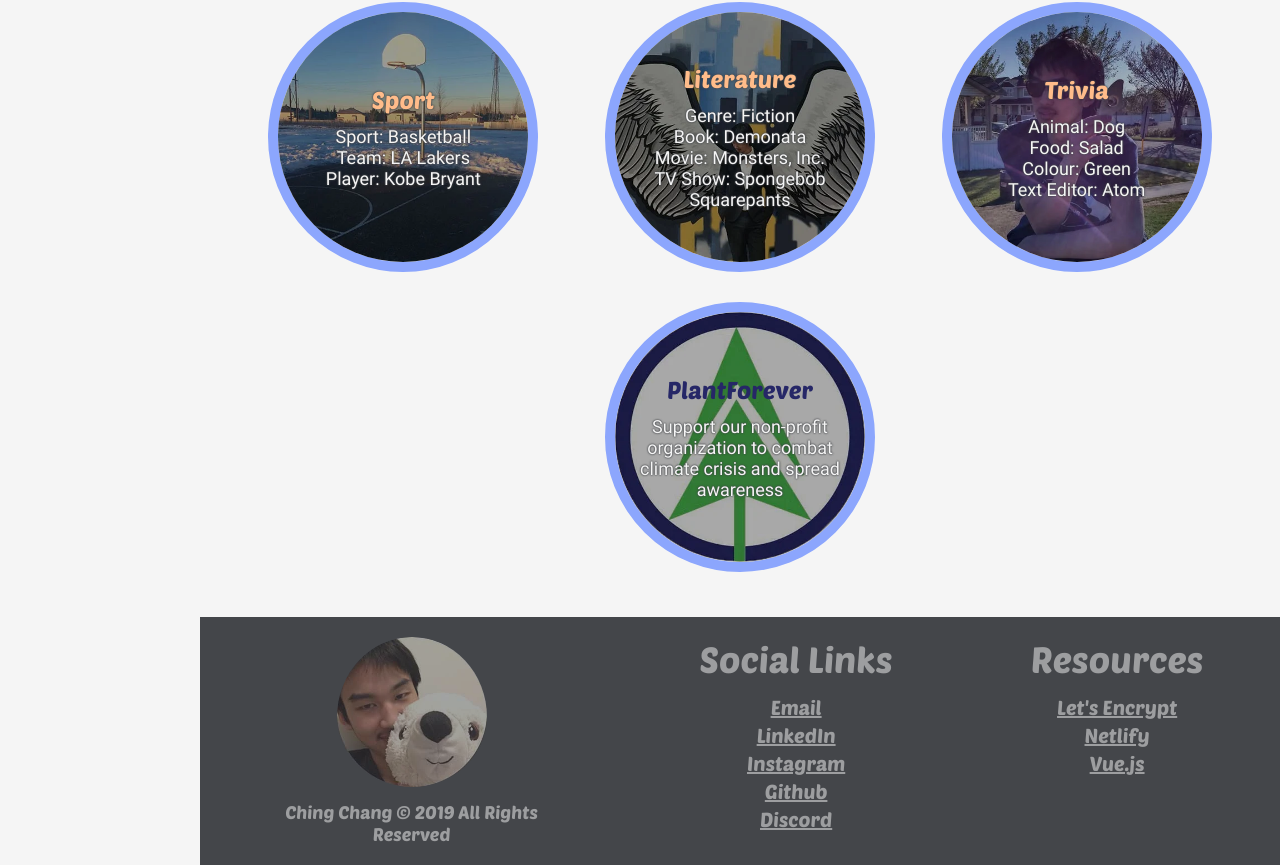
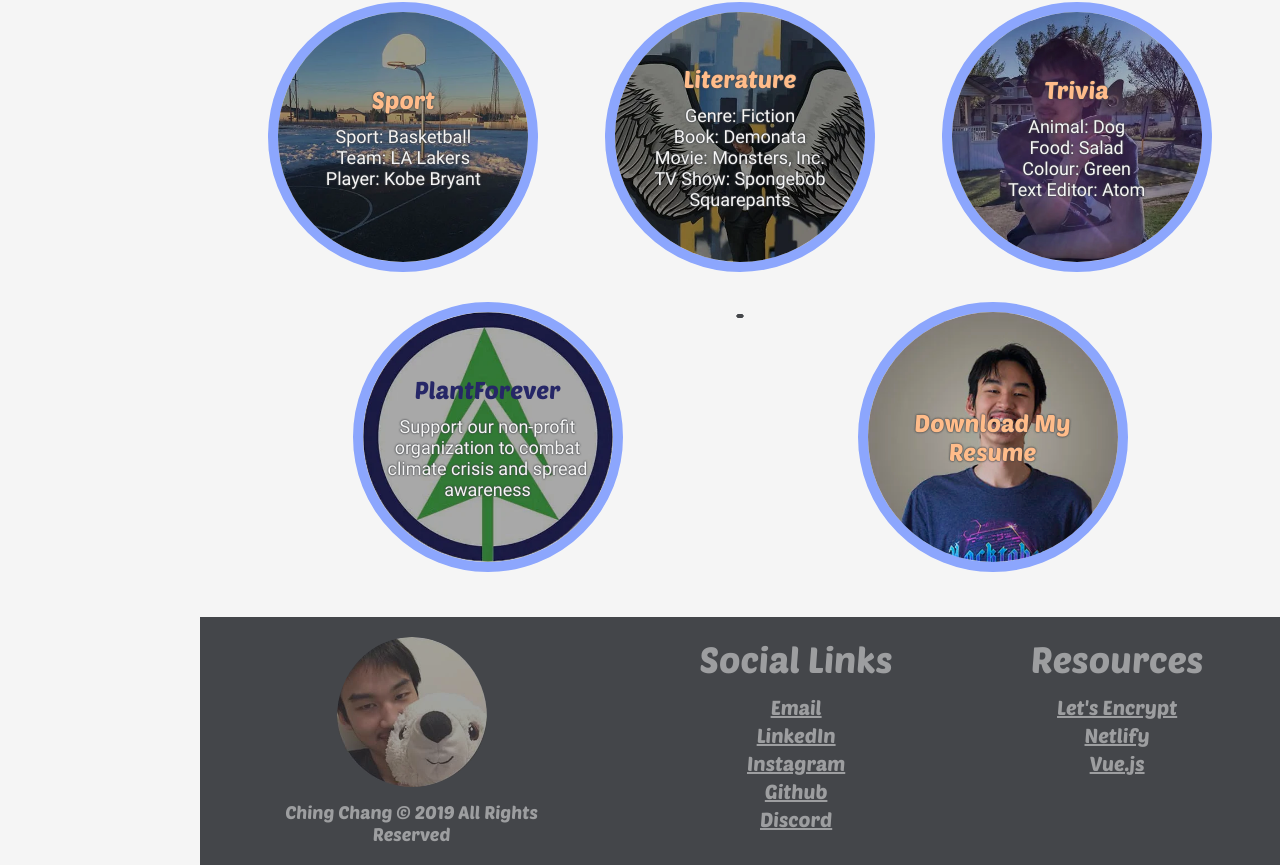
Before and after one commit to ChingChang9/Personal-Website, a Vue app: page /about-me in a window 1280 px wide. Shown: the part 884-1749 px from the top of the page. Built offline with nearby package versions, Linux system fonts and the light colour scheme.

Commit message:
Fixed pdf links

```diff
--- a/package.json
+++ b/package.json
@@ -37,6 +37,7 @@
       "eslint:recommended"
     ],
     "rules": {
+      "no-unused-vars": "off",
       "no-undef": "off",
       "no-console": "off",
       "vue/require-v-for-key": "off",
@@ -47,7 +48,8 @@
       "vue/name-property-casing": "error",
       "vue/no-spaces-around-equal-signs-in-attribute": "error",
       "vue/prop-name-casing": "error",
-      "vue/no-use-v-if-with-v-for": "off"
+      "vue/no-use-v-if-with-v-for": "off",
+      "vue/no-unused-vars": "off"
     },
     "parserOptions": {
       "parser": "babel-eslint"
--- a/src/router.js
+++ b/src/router.js
@@ -84,7 +84,7 @@ const routes = [
   {
     path: "/projects/cube-root-calculator",
     name: "CubeRootCalculator",
-    component: () => import("./views/projects/CubeRootCalculator/CubeRootCalculator.vue")
+    component: () => import("./views/projects/CubeRootCalculator.vue")
   },
   {
     path: "/projects/chinese-oral-midterm",
--- a/src/views/AboutMe.vue
+++ b/src/views/AboutMe.vue
@@ -144,11 +144,24 @@
           <div>Support our non-profit organization to combat climate crisis and spread awareness</div>
         </div>
       </a>
+
+      <a :href="Resume" class="circle" download>
+        <picture>
+          <source srcset="@/assets/pictures/headshot.webp" type="image/webp" />
+          <source srcset="@/assets/pictures/headshot.jpg" type="image/jpeg" />
+          <img src="@/assets/pictures/headshot.jpg" alt="Ching Chang" />
+        </picture>
+        <div class="text">
+          <div class="title" style="margin-bottom: 0;">Download My Resume</div>
+        </div>
+      </a>
     </div>
   </div>
 </template>
 
 <script>
+import Resume from "../assets/pdf/ChangChing.pdf";
+
 export default {
   name: "AboutMe",
   metaInfo: {
@@ -160,6 +173,11 @@ export default {
     link: [
       { rel: "canonical", href: "https://www.chingchang.dev/about-me" }
     ]
+  },
+  data() {
+    return {
+      Resume
+    };
   }
 };
 </script>
@@ -168,6 +186,7 @@ export default {
 #about-me {
   display: flex;
   justify-content: space-around;
+  align-items: center;
   flex-wrap: wrap;
   width: calc(100% + 10px);
   .circle {
--- a/src/views/projects/CubeRootCalculator/CubeRootCalculator.vue
+++ b/src/views/projects/CubeRootCalculator.vue
@@ -22,7 +22,7 @@
     </div>
     <div class="title">How are the roots calculated?</div>
     <div class="text">
-      The roots are calculated with the formulas I derived for <a href="/Math_IA.pdf" target="_blank">my IB Mathematics Exploration</a>, where the steps and applications are broken down into further details.
+      The roots are calculated with the formulas I derived for <a :href="MathIA" target="_blank">my IB Mathematics Exploration</a>, where the steps and applications are broken down into further details.
       The variables <em>a</em>, <em>b</em>, <em>c</em>, and <em>d</em> are coefficients in a cubic formula expressed in the form of f(x)=ax<sup>3</sup>+b<sup>2</sup>+cx+d.
       When f(x)=0, the three roots of x's can be found with the following formulas:
       <picture>
@@ -39,6 +39,7 @@
 </template>
 
 <script>
+import MathIA from "../../assets/pdf/MathExplorationChangChing.pdf";
 import Complex from "complex.js";
 
 export default {
@@ -59,7 +60,8 @@ export default {
       b: 0,
       c: 0,
       d: 0,
-      showExact: true
+      showExact: true,
+      MathIA
     };
   },
   computed: {
--- a/vue.config.js
+++ b/vue.config.js
@@ -5,5 +5,14 @@ module.exports = {
         data: `@import "@/assets/variables.scss";`
       }
     }
+  },
+  chainWebpack: config => {
+    config.module.rule("pdf")
+      .test(/\.(pdf)(\?.*)?$/)
+      .use("file-loader")
+      .loader("file-loader")
+      .options({
+        name: "@/assets/pdf/[name].[hash:8].[ext]"
+      });
   }
 };
```
Also changed, not shown: 2 other files (tests, documents, lock files or other folders).
